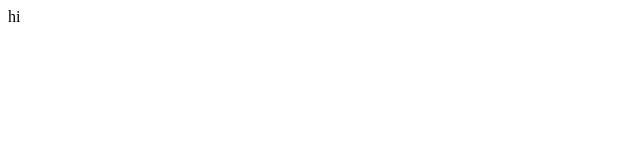
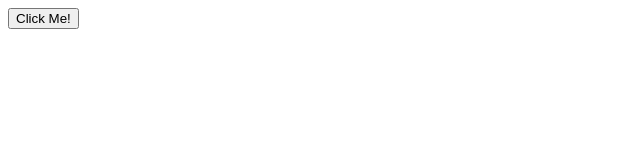
Before and after one commit to neoh0912/Test, a plain HTML site: page index.html in a window 1280 px wide. Shown: the whole page, without its empty margins (0-640 px from the left). Drawn offline with Linux system fonts and the light colour scheme.

Commit message:
Update index.html

```diff
--- a/index.html
+++ b/index.html
@@ -2,7 +2,7 @@
 
   <body>
 
-    <p>hi</p>
+    <button type="button">Click Me!</button>
 
   </body>
 
```
